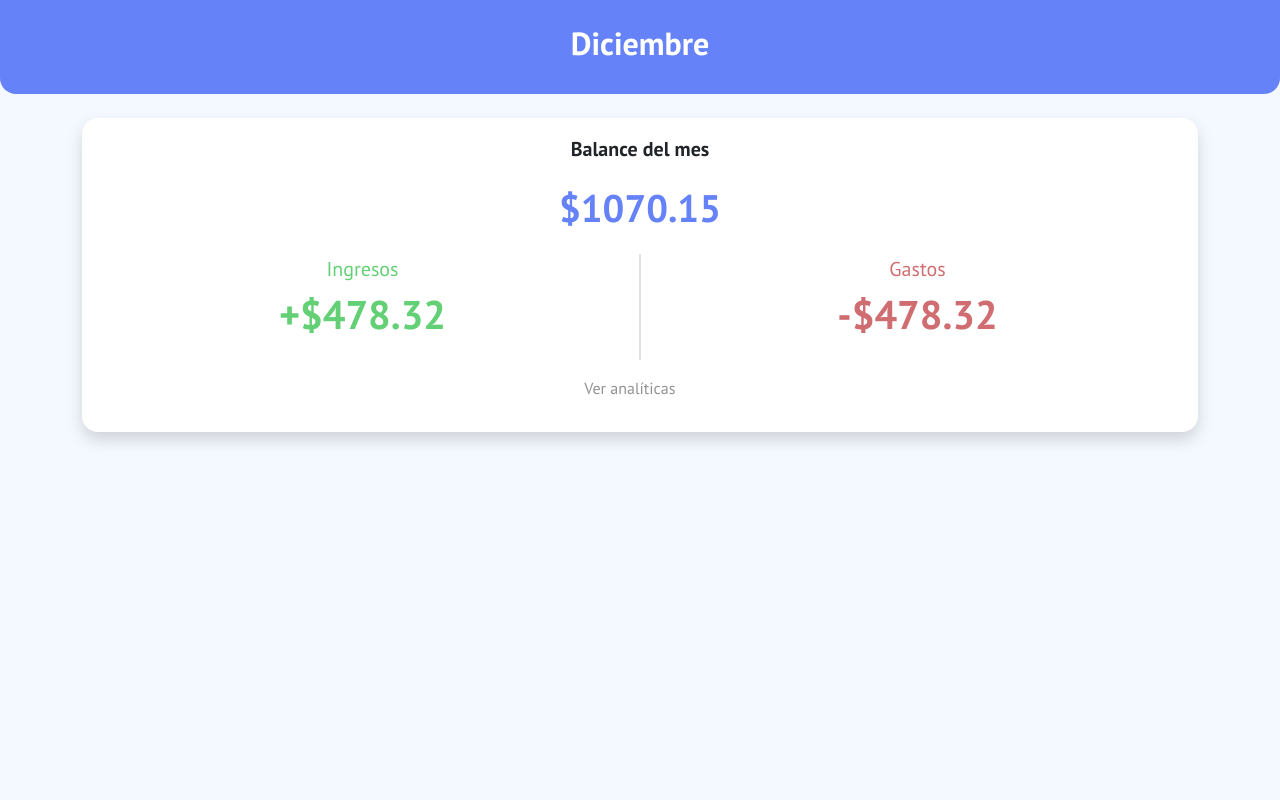
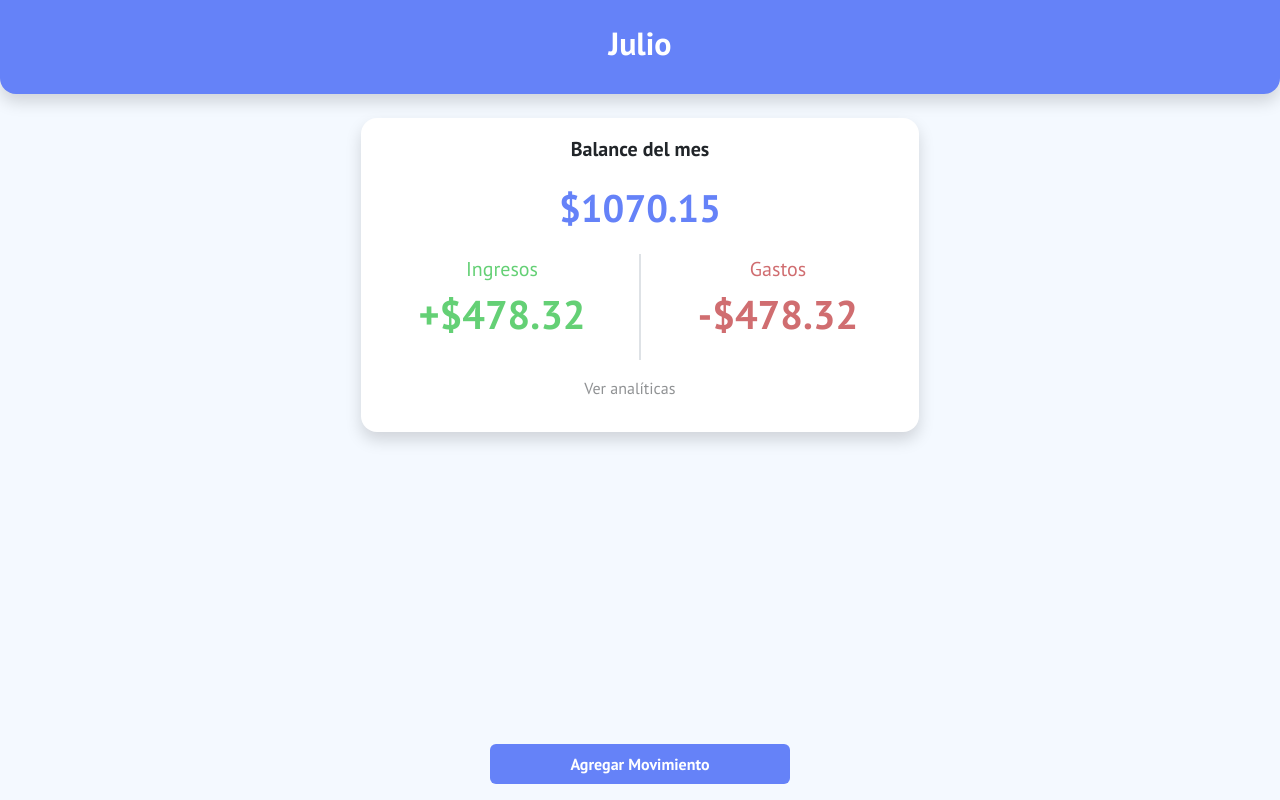
Before and after one commit to DavidXploidz/Disrupcion_Reto, a React (Vite) app: page / in a window 1280 px wide. Built offline with nearby package versions, Linux system fonts and the light colour scheme; some icons are missing.

Commit message:
modal terminado de moviemientos

```diff
--- a/package.json
+++ b/package.json
@@ -14,7 +14,8 @@
     "react": "^18.2.0",
     "react-bootstrap": "^2.8.0",
     "react-dom": "^18.2.0",
-    "react-icons": "^4.10.1"
+    "react-icons": "^4.10.1",
+    "react-modal": "^3.16.1"
   },
   "devDependencies": {
     "@types/react": "^18.2.14",
--- a/src/App.jsx
+++ b/src/App.jsx
@@ -1,20 +1,70 @@
 
-import './App.css'
+import './App.css';
+import Modal from 'react-modal';
+import AgregarMovimiento from './components/AgregarMovimiento';
 import Balance from './components/Balance';
 import Months from './components/Months';
 import useApp from './hooks/useApp'
+import { FaRegTimesCircle, FaPlusCircle, FaMinusCircle} from "react-icons/fa";
+import { useState } from 'react';
 
+const customStyles = {
+  content: {
+    top: "50%",
+    left: "50%",
+    marginRight: "-50%",
+    transform: "translate(-50%, -50%)",
+  },
+};
 
 function App() {
 
-  const { dato } = useApp();
+  const { modal, handleClickModal } = useApp();
 
+  const handleClickAgregar = (opcion) => {
+    setOpcion(opcion)
+  }
+
+  const [opcion, setOpcion] = useState('');
+
+  Modal.setAppElement('#root');
   return (
     <>
       <Months />
       <div className='container'>
         <Balance />
       </div>
+      <AgregarMovimiento />
+
+      {modal && (
+        <Modal isOpen={modal} style={customStyles}>
+          <button className='btn position-absolute top-0 end-0' onClick={() => handleClickModal()}>
+            <FaRegTimesCircle className='fs-1 text-danger' />
+          </button>
+          <div className='mt-3'>
+            <h5 className='text-center text-secondary'>Registrar movimiento</h5>
+            <div className='row text-center'>
+              <div className='col-6'>
+                <button onClick={()=>handleClickAgregar('gasto')} className='btn text-secondary fw-medium'><FaMinusCircle className='app-number app-number--danger' /></button>
+              </div>
+              <div className='col-6'>
+                <button onClick={()=>handleClickAgregar('ingreso')} className='btn text-secondary fw-medium'><FaPlusCircle className='app-number app-number--success' /></button>
+              </div>
+            </div>
+            {opcion && (
+              <div className={`border border-2 mt-3 p-3 rounded ${opcion === 'gasto' ? 'border-danger' : 'border-success'}`}>
+                {opcion === 'gasto' && <p className='fs-5 text-secondary fw-bolder'>Nuevo Gasto</p>}
+                {opcion === 'ingreso' && <p className='fs-5 text-secondary fw-bolder'>Nuevo Ingreso</p>}
+                <form action="">
+                  <input className='p-1 bg-gray w-100 border rounded text-body-tertiary mb-2' type="text" placeholder='Concepto:' />
+                  <input className='p-1 bg-gray w-100 border rounded text-body-tertiary mb-2' type="number" placeholder='Cantidad:' />
+                  <input className='btn btn-primary' type="submit" value={"Agregar"} />
+                </form>
+              </div>
+            )}
+          </div>
+        </Modal>
+      )}
     </>
   )
 }
--- /dev/null
+++ b/src/components/AgregarMovimiento.jsx
@@ -0,0 +1,13 @@
+import React from 'react'
+import useApp from '../hooks/useApp'
+
+export default function AgregarMovimiento() {
+
+    const {handleClickModal} = useApp();
+
+  return (
+    <div className='fixed-mov'>
+        <button className='mov-btn text-white rounded w-100 fw-bold' onClick={() => handleClickModal()}>Agregar Movimiento</button>
+    </div>
+  )
+}
--- a/src/components/Balance.jsx
+++ b/src/components/Balance.jsx
@@ -11,7 +11,7 @@ export default function Balance() {
         console.log('Expandir alv');
     }
   return (
-    <div className='bg-white p-3 mt-4 rounded-10 shadow'>
+    <div className='bg-white p-3 mt-4 rounded-10 shadow col-lg-6 mx-auto'>
         <p className='text-center fw-semibold fs-5'>Balance del mes</p>
         <p className='fw-bold text-center app-number'>$1070.15</p>
         <div className='row'>
@@ -24,7 +24,7 @@ export default function Balance() {
                 <p className='fs-1 fw-bold'>-$478.32</p>
             </div>
         </div>
-        <p onClick={() => handleClickAnaliticas()} className='mt-3 text-center text-body-tertiary fw-thin'>Ver analíticas {active ? <FaAngleUp /> : <FaAngleDown /> } </p>
+        <p onClick={() => handleClickAnaliticas()} className='mt-3 text-center text-body-tertiary fw-light'>Ver analíticas {active ? <FaAngleDown /> : <FaAngleUp /> } </p>
     </div>
   )
 }
--- a/src/components/Months.jsx
+++ b/src/components/Months.jsx
@@ -10,7 +10,7 @@ export default function Months() {
 
     const [months, setMonths] = useState([
         'Enero','Febrero','Marzo','Abril','Mayo','Junio',
-        'Diciembre','Agosto','Septiembre','Octubre','Noviembre','Diciembre'
+        'Julio','Agosto','Septiembre','Octubre','Noviembre','Diciembre'
     ]);
 
     const obtenerMesActual = () => {
@@ -33,7 +33,7 @@ export default function Months() {
     }
 
   return (
-    <div className='d-flex align-items-center gap-4 justify-content-center w-100 text-white py-4 bg-month'>
+    <div className='d-flex align-items-center gap-4 justify-content-center w-100 text-white py-4 bg-month shadow'>
         {/* {months.map((month, index) => (
             <button className='btn btn-primary' key={index}>{month}</button>
         ))} */}
--- a/src/context/AppProvider.jsx
+++ b/src/context/AppProvider.jsx
@@ -5,12 +5,19 @@ const AppContext = createContext()
 
 const AppProvider = ({children}) => {
 
-    const [dato, setDato] = useState('Hola')
+    const [modal, setModal] = useState(false);
+
+    const handleClickModal = () => {
+        setModal(!modal);
+        console.log('Abrir modal');
+    }
 
     return(
         <AppContext.Provider
             value={{
-                dato
+                modal,
+                handleClickModal
+
             }}
         >
             {children}
--- a/src/styles/utilities.css
+++ b/src/styles/utilities.css
@@ -11,3 +11,17 @@
 .app-number--danger{
     color: var(--danger);
 }
+.fixed-mov{
+    position: fixed;
+    bottom: 1rem;
+    left: 50%;
+    transform: translate(-50%);
+
+}
+.mov-btn{
+    border: none;
+    width: 100%;
+    background-color: var(--main-blue);
+    padding: .5rem 1rem;
+    min-width: 300px;
+}
```
Also changed, not shown: src/components/Header.jsx (deleted, +0 -9 lines), src/components/ModalMovimientos.jsx (added, +31 -0 lines), 1 other file (tests, documents, lock files or other folders).
